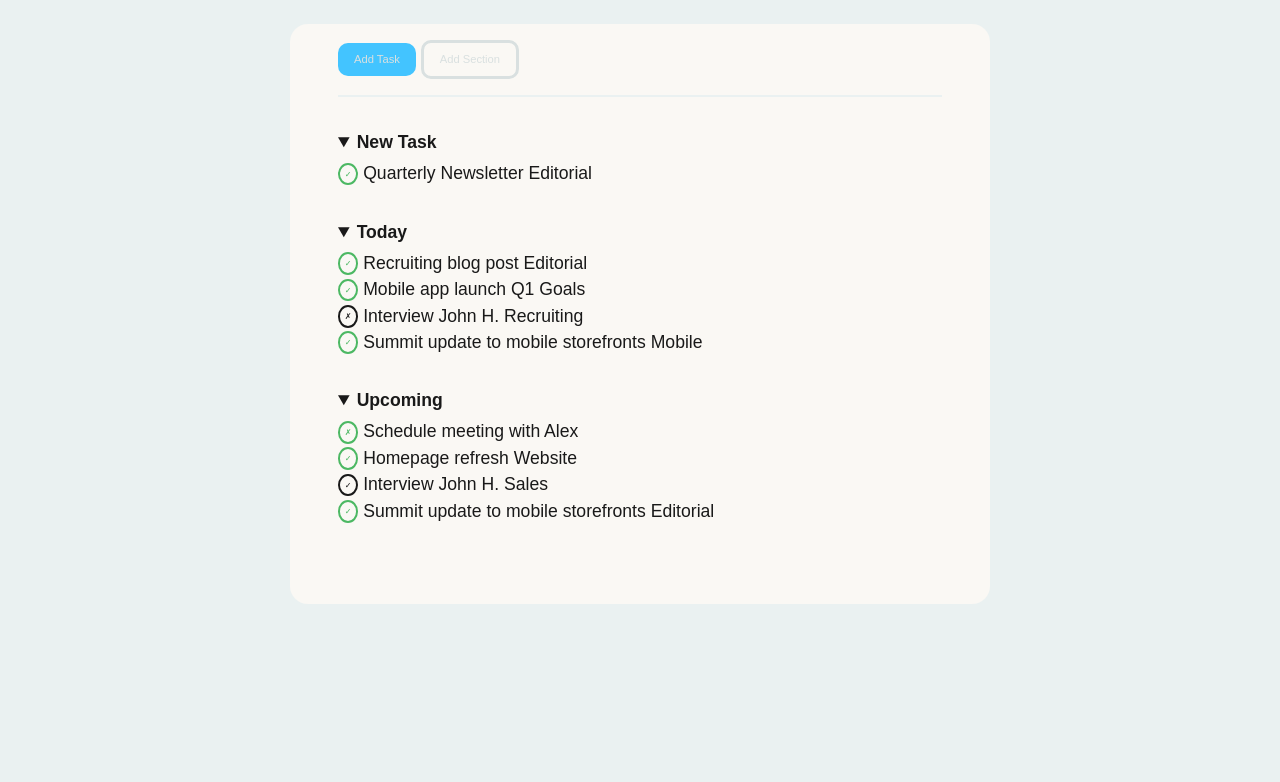
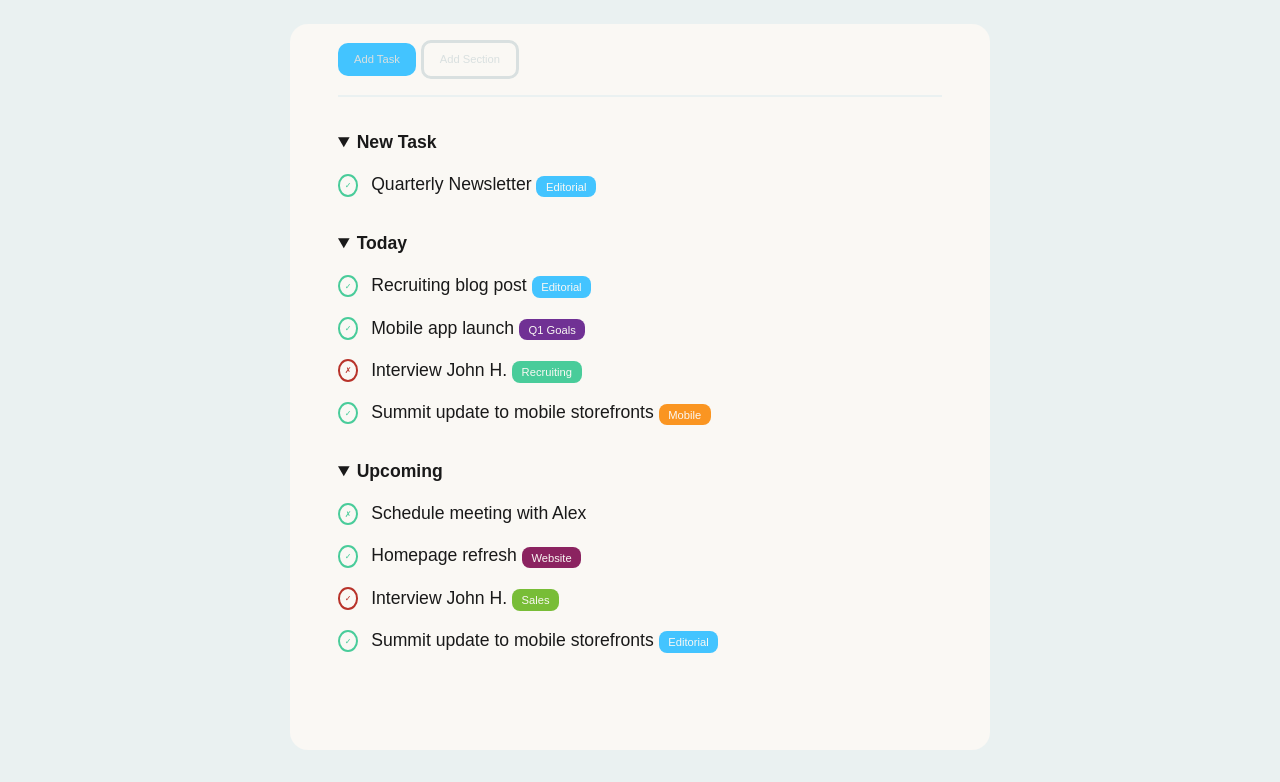
Before and after one commit to EliGolam/html-css-toboolist, a plain HTML site: page index.html in a window 1280 px wide. Shown: the part 83-865 px from the top of the page. Before the commit the page ends 800 px from the top, so only its background shows below. Drawn offline with Linux system fonts and the light colour scheme.

Commit message:
v0.5: finished CSS style

```diff
--- a/stylesheets/style.css
+++ b/stylesheets/style.css
@@ -2,7 +2,12 @@
 :root {
     /* Website Color Scheme */
     --clr-primary: rgba(67, 196, 255, 1);
-    --clr-secondary-green: rgb(76, 184, 99);
+    --clr-secondary-green: rgb(73, 204, 154);
+    --clr-secondary-red: rgb(184, 51, 42);
+    --clr-secondary-purple: rgb(112, 49, 148);
+    --clr-secondary-orange: rgb(250, 149, 33);
+    --clr-secondary-pink: rgb(139, 35, 96);
+    --clr-secondary-lime: rgb(120, 189, 55);
 
 
     --clr-neutral-white: rgb(250, 248, 244);
@@ -54,6 +59,10 @@ body {
 
 .hidden-content { display: none; }
 
+.task {
+    margin: 1rem auto;
+}
+
 .task-list__heading { margin-top: 2rem; margin-bottom: 0.3rem; font-weight: var(--fontweight-heavy); }
 
 /* UTILITIES: One job, done well. It performs one logical job: formatting, design, shape, font and element colours  */
@@ -77,6 +86,7 @@ body {
     padding: 0.3rem;
     border: 2px solid;
     border-radius: 50%;
+    margin-right: 0.5rem;
 
     vertical-align: middle;
 }
@@ -85,6 +95,28 @@ body {
     border-color: var(--clr-secondary-green);
     color: var(--clr-secondary-green);
 }
+
+.task-todo {
+    border-color: var(--clr-secondary-red);
+    color: var(--clr-secondary-red);
+}
+
+.task__category {
+    padding: 0.3rem 0.6rem;
+    font-size: var(--fontsize-small);
+    border-radius: 8px;
+    color: var(--clr-neutral-white);
+}
+
+.editorial-task { background-color: var(--clr-primary); }
+.q1-goals-task { background-color: var(--clr-secondary-purple); }
+.recruiting-task { background-color: var(--clr-secondary-green); }
+.mobile-task { background-color: var(--clr-secondary-orange); }
+.website-task { background-color: var(--clr-secondary-pink); }
+.sales-task { background-color: var(--clr-secondary-lime); }
+
+
+
 /* Color schemes divided into scalable Design Tokens: allows to apply a specific set of colours without repetition */
 .background-primary { background-color: var(--clr-neutral-white); }
 
```
